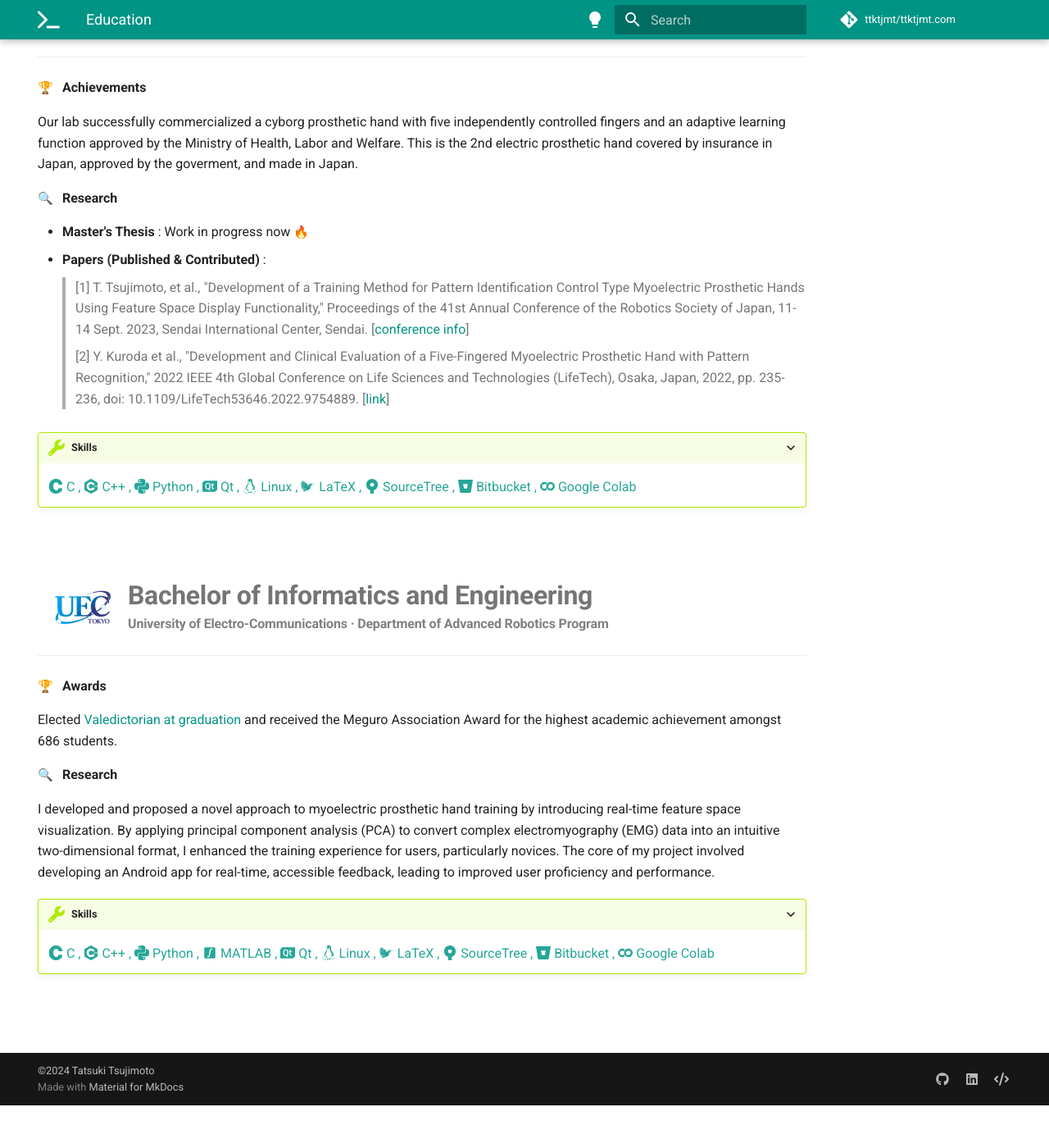
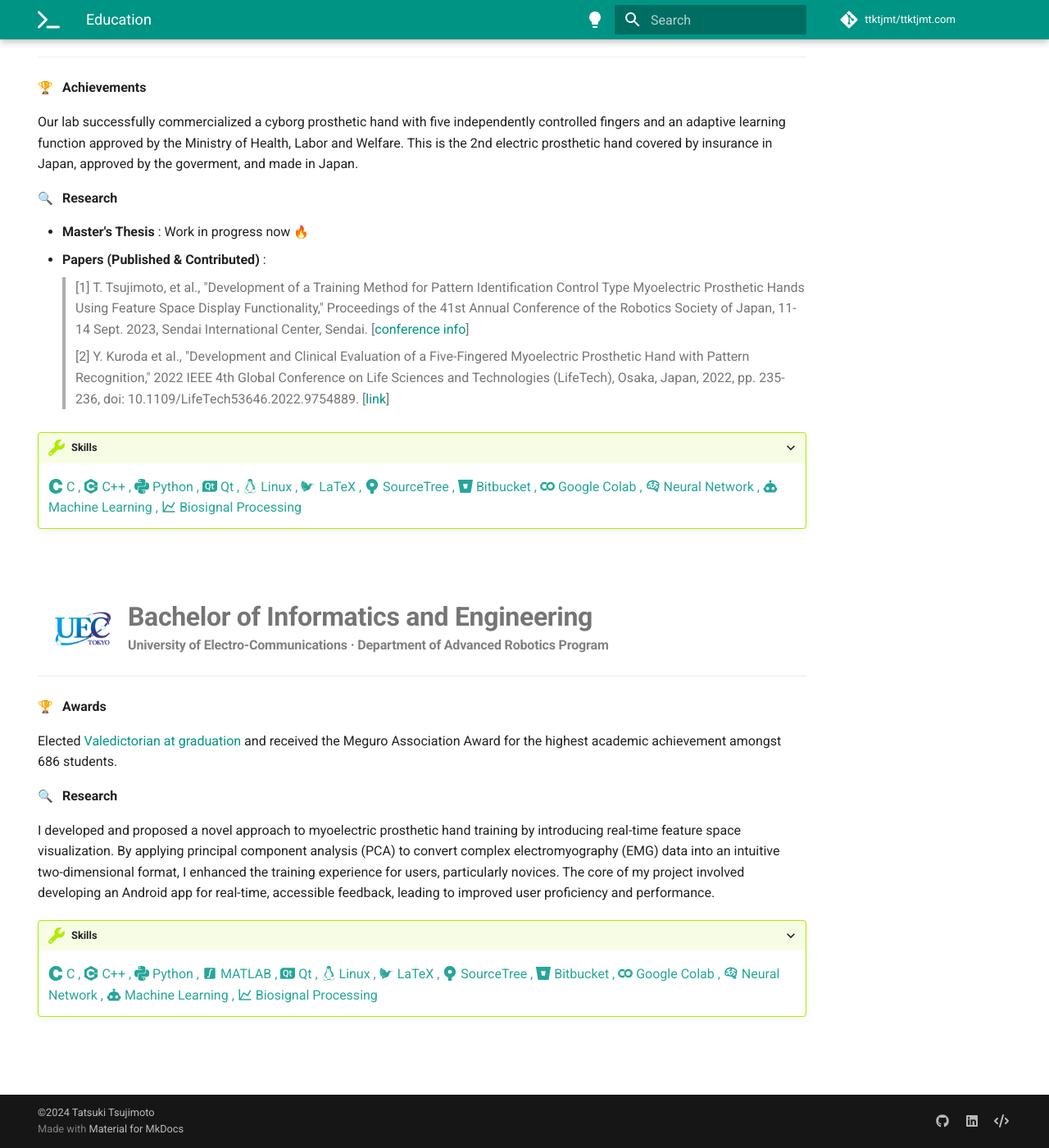
Before and after one commit to ttktjmt/ttktjmt.com, an MkDocs documentation site: the page built from docs/docs/education.md, in a window 1280 px wide and 1400 px high, scrolled down 292 px. Shown: the whole window at 82% size. Built offline with MkDocs 1.6.1 and Material for MkDocs 9.7.7, drawn with Linux system fonts in a browser that asks for light colours; emoji names are drawn with the system emoji font; comment, search, counter and statistics services are not loaded; before the commit the page ends 1640 px from its top, so only the background shows below that.

```diff
--- a/docs/docs/education.md
+++ b/docs/docs/education.md
@@ -40,7 +40,10 @@ Our lab successfully commercialized a cyborg prosthetic hand with five independe
     :simple-latex:          LaTeX ,
     :simple-sourcetree:     SourceTree ,
     :simple-bitbucket:      Bitbucket ,
-    :simple-googlecolab:    Google Colab
+    :simple-googlecolab:    Google Colab ,
+    :material-brain:        Neural Network ,
+    :material-robot:        Machine Learning ,
+    :material-chart-line:   Biosignal Processing
 
 <br><br>
 
@@ -67,15 +70,18 @@ I developed and proposed a novel approach to myoelectric prosthetic hand trainin
 
 ???+ skills
 
-    :simple-c:                     C ,
-    :simple-cplusplus:             C++ ,
-    :simple-python:                Python ,
-    :material-math-integral-box:   MATLAB ,
-    :simple-qt:                    Qt ,
-    :simple-linux:                 Linux ,
-    :simple-latex:                 LaTeX ,
-    :simple-sourcetree:            SourceTree ,
-    :simple-bitbucket:             Bitbucket ,
-    :simple-googlecolab:           Google Colab
+    :simple-c:                      C ,
+    :simple-cplusplus:              C++ ,
+    :simple-python:                 Python ,
+    :material-math-integral-box:    MATLAB ,
+    :simple-qt:                     Qt ,
+    :simple-linux:                  Linux ,
+    :simple-latex:                  LaTeX ,
+    :simple-sourcetree:             SourceTree ,
+    :simple-bitbucket:              Bitbucket ,
+    :simple-googlecolab:            Google Colab ,
+    :material-brain:                Neural Network ,
+    :material-robot:                Machine Learning ,
+    :material-chart-line:           Biosignal Processing
 
 <br><br>
```
Also changed, not shown: docs/docs/projects.md (+9 -9 lines).
